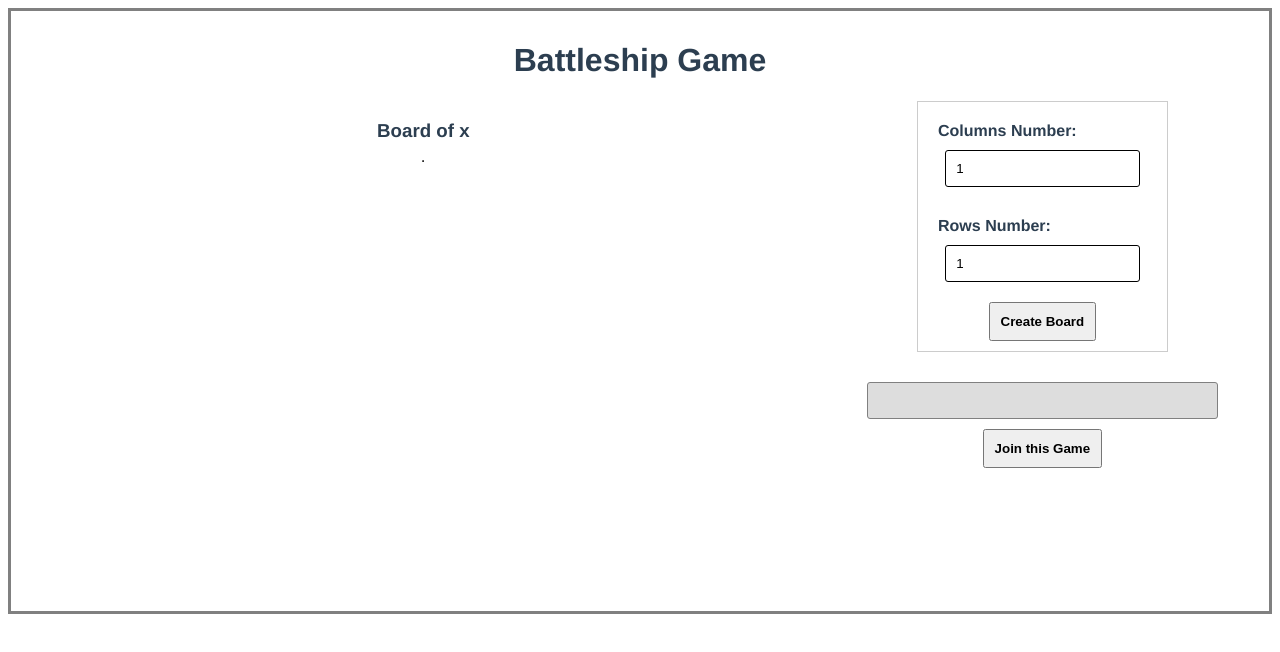
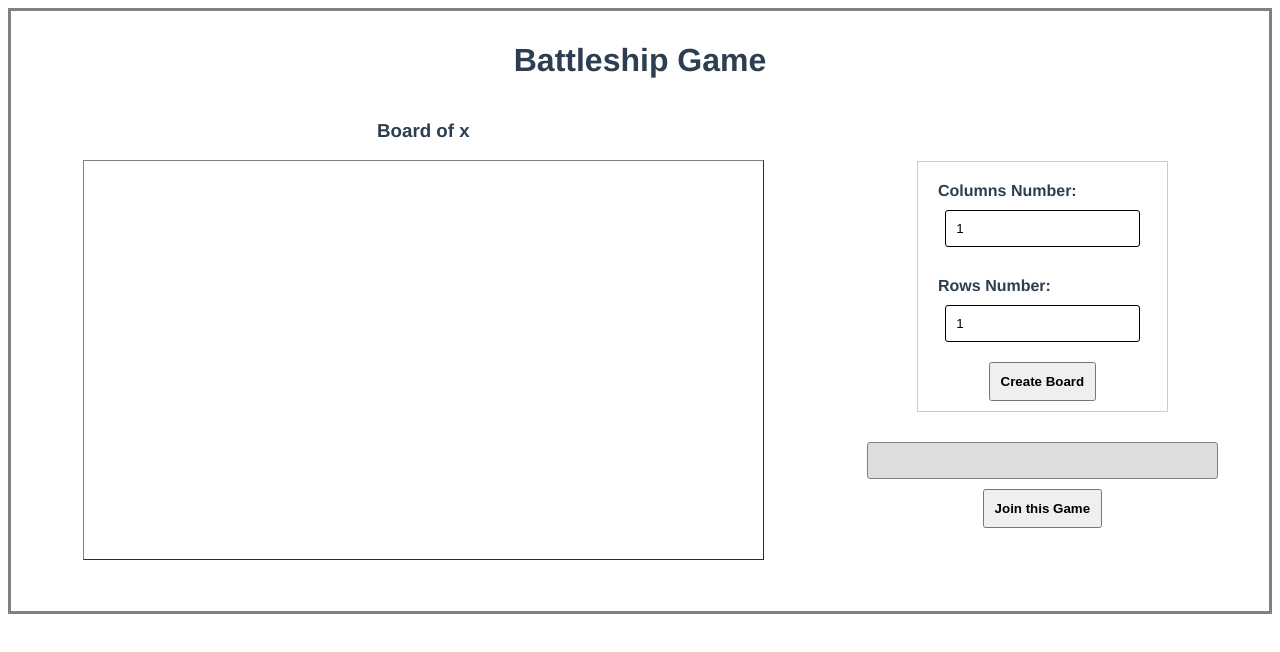
Before and after one commit to ragyd/BattleshipGame, a Vue app: page /#/ in a window 1280 px wide. Shown: the top 652 px of the page. Built offline with nearby package versions, Linux system fonts and the light colour scheme.

Commit message:
Update of vue-model instead documentById

```diff
--- a/src/components/BoardConfiguration.vue
+++ b/src/components/BoardConfiguration.vue
@@ -2,11 +2,11 @@
   <div class="board-config">
     <div class="div-group">
         <label for="cols" class="my-label">Columns Number:</label>
-        <input type="number" id="cols" name="cols" class="my-text" value="1" min="1" max="10">
+        <input type="number" id="cols" name="cols" class="my-text" min="1" max="50" v-model="ColsConfig">
     </div>
     <div class="div-group">
       <label for="rows" class="my-label">Rows Number:</label>
-      <input type="number" id="rows" name="rows" class="my-text" value="1" min="1" max="10">
+      <input type="number" id="rows" name="rows" class="my-text" min="1" max="50" v-model="RowsConfig">
     </div>
     <div class="div-group">
       <input type="button" id="button" class="my-button" name="button" value="Create Board" @click="createBoard()">
@@ -18,11 +18,18 @@
 import {BoardBus} from '@/services/board-bus';
 export default {
   name: 'board-config',
+  data() {
+    return {
+      RowsConfig: 1,
+      ColsConfig: 1
+    }
+  },
   methods: {
     createBoard() {
-      let cols = document.getElementById("cols").value;
-      let rows = document.getElementById("rows").value;
+      let cols = this.ColsConfig;
+      let rows = this.RowsConfig;
 
+      if((cols <= 50 && cols > 0) && (rows <= 50 && rows > 0)) {
         let config = {};
         config.cols = cols;
         config.rows = rows;
@@ -31,6 +38,9 @@ export default {
 
         BoardBus.$emit('values-config', config);
         BoardBus.$emit('token-config', token);
+      } else {
+        alert("The values of the number of rows or columns couldn't be more than 60 or less than 1.");
+      }
     },
     randomKey() {
       return Math.random().toString(36).substr(2);
--- a/src/components/BoardToken.vue
+++ b/src/components/BoardToken.vue
@@ -43,6 +43,7 @@ export default {
   }
 
   .board-token {
+    margin-top: 60px;
     width: 35%;
     float: right;
     display: inline-block;
--- a/src/components/BoardView.vue
+++ b/src/components/BoardView.vue
@@ -1,7 +1,7 @@
 <template>
   <div class="board-view">
     <h3>Board of {{ValuesConfig.cols}} x {{ValuesConfig.rows}}</h3>
-    <div class="center">
+    <div class="board-table">
       <table id="board" border="1">
       </table>
     </div>
@@ -55,13 +55,20 @@ export default {
     display: inline-block;
   }
 
-  .board-td {
-    padding: 15px;
-    box-sizing: border-box;
-  }
   .center {
     text-align: center;
   }
+
+  .board-table {
+    width: 100%;
+    height: 100%;
+  }
+
+  .board-table table {
+    width: 100%;
+    height: 80%;
+  }
+
   .center table {
     margin: 0 auto;
     text-align: left;
```
Lines whose indentation alone changed are shown as unchanged.
